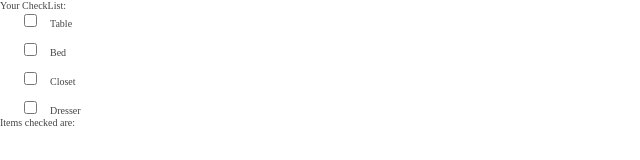
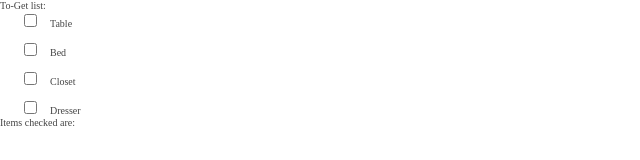
Before and after one commit to abagramian/RoomMate, a React (Create React App) app: page / in a window 1280 px wide. Shown: the top 160 px of the page, without its empty margins (0-640 px from the left). Built offline with nearby package versions, Linux system fonts and the light colour scheme.

Commit message:
renamed checklist

```diff
--- a/src/App.js
+++ b/src/App.js
@@ -36,7 +36,7 @@ function App() {
     // </>
     <div className="app">
       <div className="checkList">
-        <div className="title">Your CheckList:</div>
+        <div className="title">To-Get list:</div>
         <div className="list-container">
           {checkList.map((item, index) => (
             <div key={index}>
```
